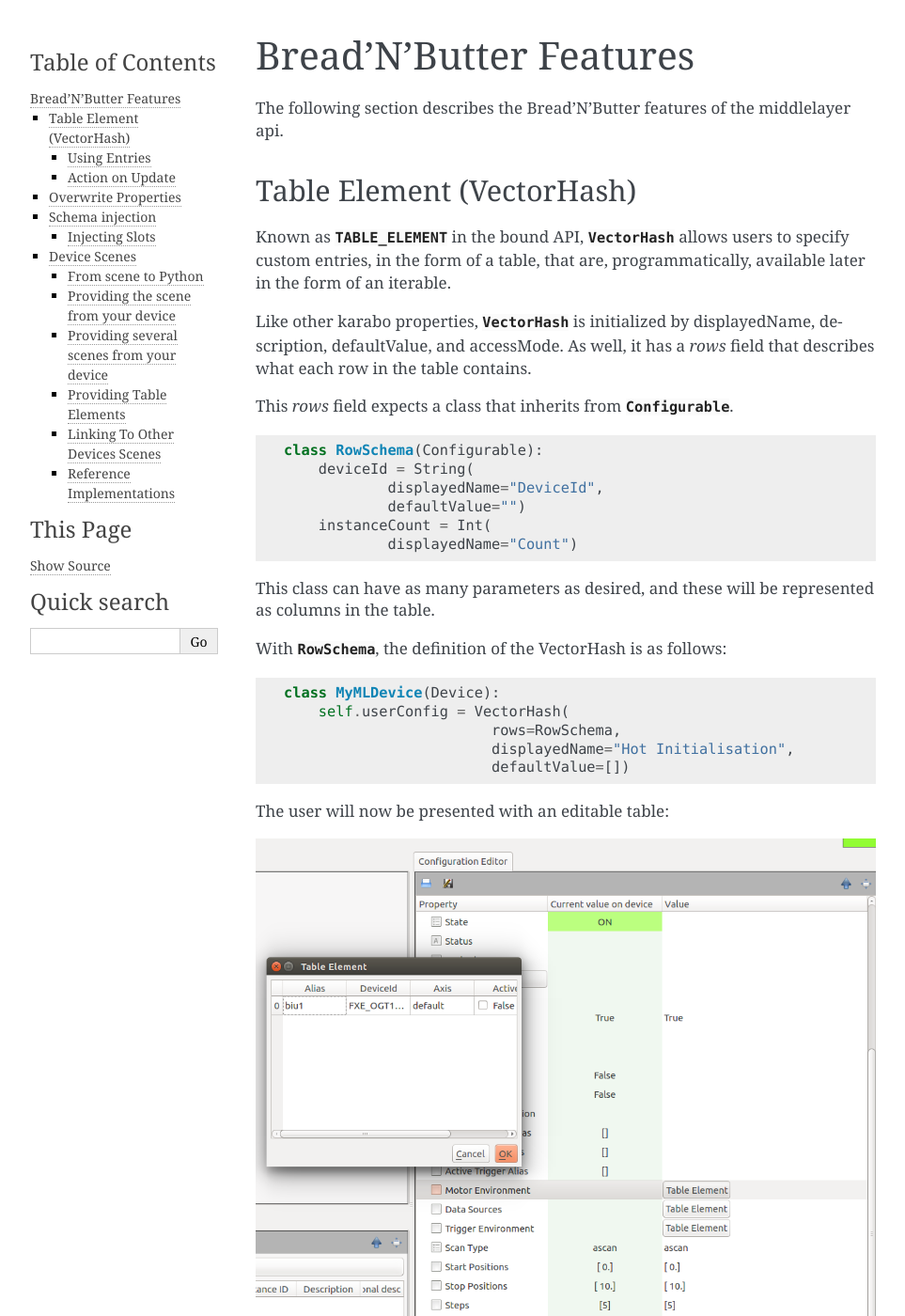
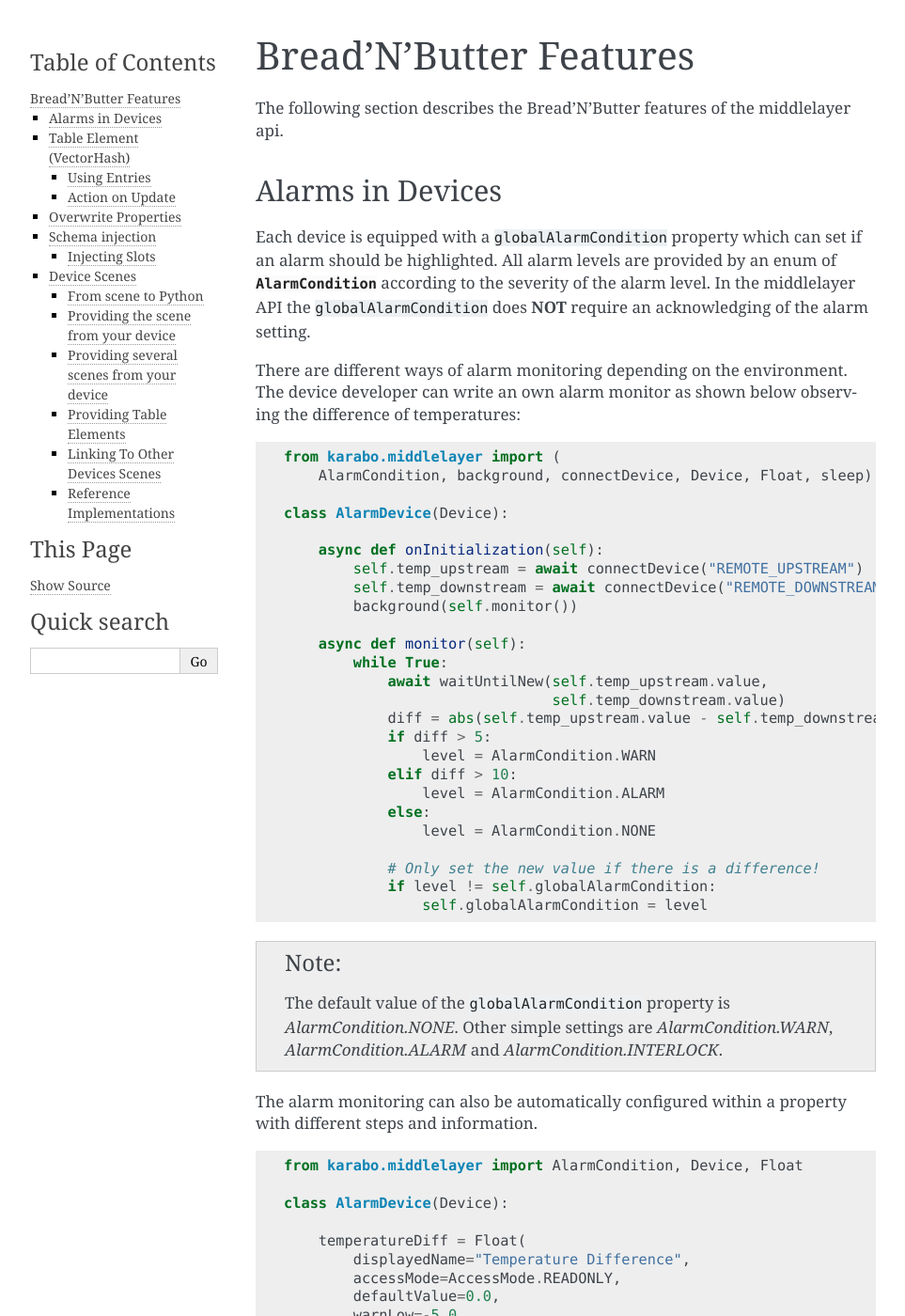
Before and after one commit to European-XFEL/howToMiddlelayer, a Sphinx documentation site: the page built from source/chap3/intro_bread_butter.rst, in a window 1280 px wide and 1400 px high. Shown: the whole window at 94% size, without its empty margins (148-1111 px from the left). Built offline with Sphinx 7.4.7, drawn with Linux system fonts in a browser that asks for light colours; some of the changed text lies outside the part shown.

Commit message:
Document alarms in devices

```diff
--- /dev/null
+++ b/source/chap3/alarms.rst
@@ -0,0 +1,88 @@
+.. _alarms
+
+Alarms in Devices
+=================
+
+Each device is equipped with a ``globalAlarmCondition`` property which can
+set if an alarm should be highlighted. All alarm levels are provided by
+an enum of :class:`AlarmCondition` according to the severity of the alarm level.
+In the middlelayer API the ``globalAlarmCondition`` does **NOT** require an
+acknowledging of the alarm setting.
+
+There are different ways of alarm monitoring depending on the environment. The
+device developer can write an own alarm monitor as shown below observing the
+difference of temperatures:
+
+.. code-block:: Python
+
+    from karabo.middlelayer import (
+        AlarmCondition, background, connectDevice, Device, Float, sleep)
+
+    class AlarmDevice(Device):
+
+        async def onInitialization(self):
+            self.temp_upstream = await connectDevice("REMOTE_UPSTREAM")
+            self.temp_downstream = await connectDevice("REMOTE_DOWNSTREAM")
+            background(self.monitor())
+
+        async def monitor(self):
+            while True:
+                await waitUntilNew(self.temp_upstream.value,
+                                   self.temp_downstream.value)
+                diff = abs(self.temp_upstream.value - self.temp_downstream.value)
+                if diff > 5:
+                    level = AlarmCondition.WARN
+                elif diff > 10:
+                    level = AlarmCondition.ALARM
+                else:
+                    level = AlarmCondition.NONE
+
+                # Only set the new value if there is a difference!
+                if level != self.globalAlarmCondition:
+                    self.globalAlarmCondition = level
+
+.. note::
+
+    The default value of the ``globalAlarmCondition`` property is `AlarmCondition.NONE`.
+    Other simple settings are `AlarmCondition.WARN`, `AlarmCondition.ALARM` and
+    `AlarmCondition.INTERLOCK`.
+
+The alarm monitoring can also be automatically configured within a property with
+different steps and information.
+
+
+.. code-block:: Python
+
+    from karabo.middlelayer import AlarmCondition, Device, Float
+
+    class AlarmDevice(Device):
+
+        temperatureDiff = Float(
+            displayedName="Temperature Difference",
+            accessMode=AccessMode.READONLY,
+            defaultValue=0.0,
+            warnLow=-5.0,
+            alarmInfo_warnLow="A temperature warnLow",
+            alarmNeedsAck_warnLow=True,
+            warnHigh=5.0,
+            alarmInfo_warnHigh="A temperature warnHigh",
+            alarmNeedsAck_warnHigh=True,
+            alarmLow=-10.0,
+            alarmInfo_alarmLow="A temperature alarmLow",
+            alarmNeedsAck_alarmLow=True,
+            alarmHigh=10.0,
+            alarmInfo_alarmHigh="Alarm: The temperature is critical",
+            alarmNeedsAck_alarmHigh=True)
+
+
+        async def onInitialization(self):
+            self.temp_upstream = await connectDevice("REMOTE_UPSTREAM")
+            self.temp_downstream = await connectDevice("REMOTE_DOWNSTREAM")
+            background(self.monitor())
+
+        async def monitor(self):
+            while True:
+                await waitUntilNew(self.temp_upstream.value,
+                                   self.temp_downstream.value)
+                diff = self.temp_upstream.value - self.temp_downstream.value
+                self.temperatureDiff = diff
--- a/source/chap3/intro_bread_butter.rst
+++ b/source/chap3/intro_bread_butter.rst
@@ -4,6 +4,7 @@ Bread'N'Butter Features
 
 The following section describes the Bread'N'Butter features of the middlelayer api.
 
+.. include:: alarms.rst
 .. include:: table_element.rst
 .. include:: overwrite.rst
 .. include:: schema_injection.rst
```
